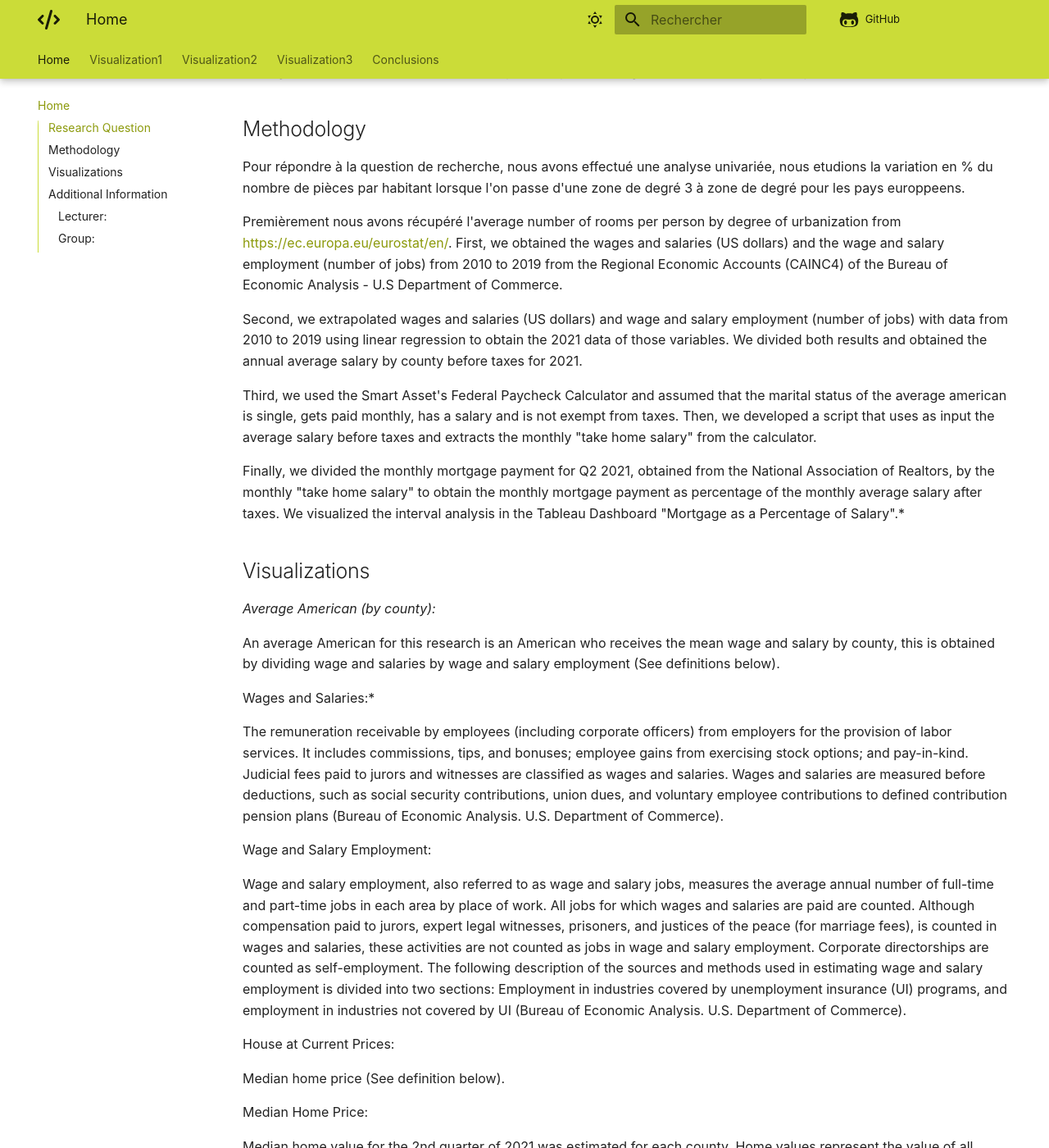
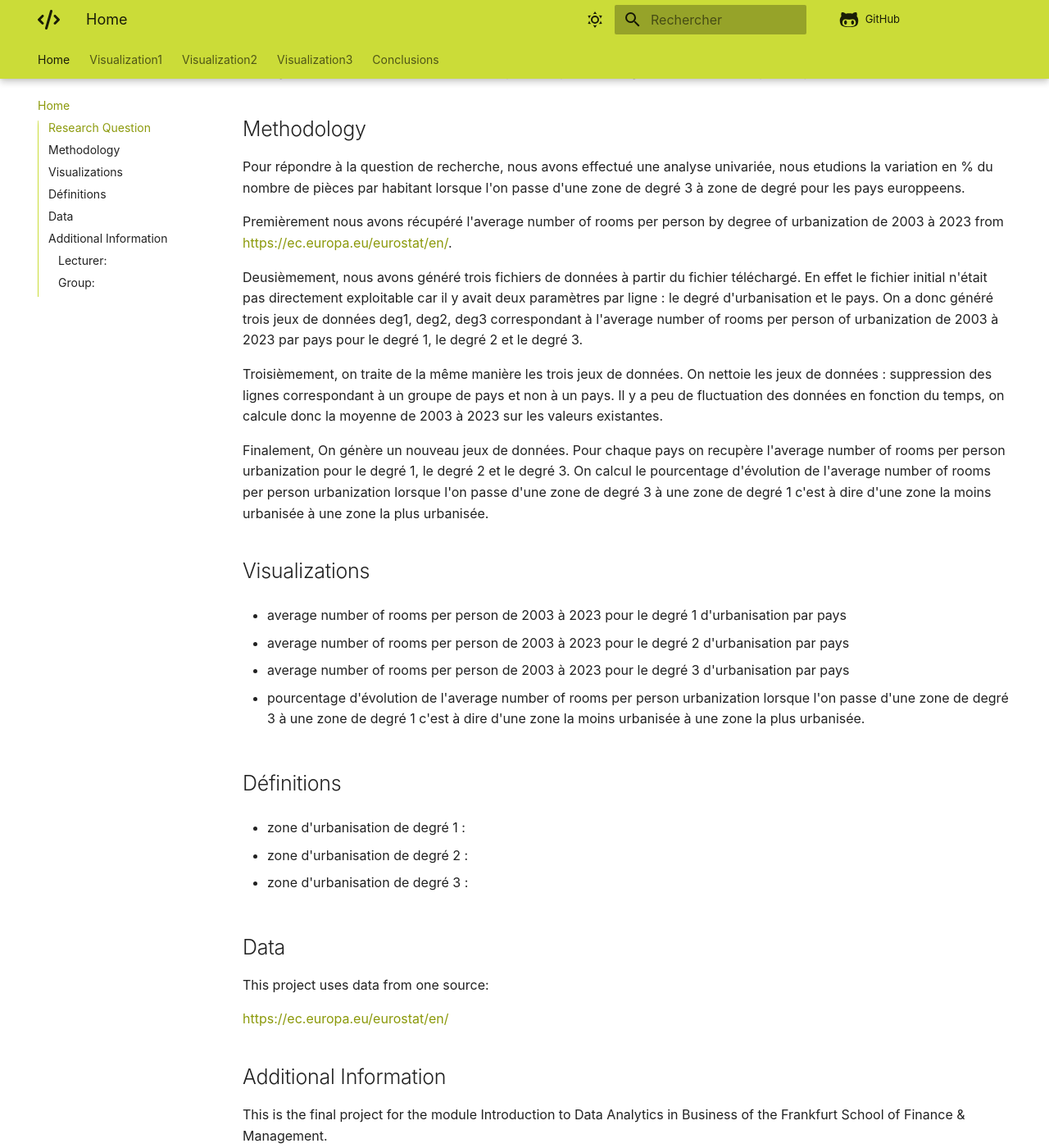
Before and after one commit to jfsql/DataAnalytics, an MkDocs documentation site: the page built from docs/index.md, in a window 1280 px wide and 1400 px high, scrolled down 204 px. Shown: the whole window at 82% size. Built offline with MkDocs 1.6.1 and Material for MkDocs 9.7.7, drawn with Linux system fonts in a browser that asks for light colours; comment, search, counter and statistics services are not loaded; some of the changed text lies outside the part shown.

Commit message:
Update index.md

```diff
--- a/docs/index.md
+++ b/docs/index.md
@@ -6,48 +6,41 @@ Le degré d'urbanisation influe t-il beaucoup sur la qualité de logement en ter
 
 Pour répondre à la question de recherche, nous avons effectué une analyse univariée, nous etudions la variation en % du nombre de pièces par habitant lorsque l'on passe d'une zone de degré 3 à zone de degré pour les pays europpeens.
 
-Premièrement nous avons récupéré l'average number of rooms per person by degree of urbanization from [https://ec.europa.eu/eurostat/en/](https://example.com/).
-First, we obtained the wages and salaries (US dollars) and the wage and salary employment (number of jobs) from 2010 to 2019 from the Regional Economic Accounts (CAINC4) of the Bureau of Economic Analysis - U.S Department of Commerce.
+Premièrement nous avons récupéré l'average number of rooms per person by degree of urbanization de 2003 à 2023 from [https://ec.europa.eu/eurostat/en/](https://example.com/).
 
-Second, we extrapolated wages and salaries (US dollars) and wage and salary employment (number of jobs) with data from 2010 to 2019 using linear regression to obtain the 2021 data of those variables. We divided both results and obtained the annual average salary by county before taxes for 2021.
+Deusièmement, nous avons généré trois fichiers de données à partir du fichier téléchargé. En effet le fichier initial n'était pas directement exploitable car il y avait deux paramètres par ligne : le degré d'urbanisation et le pays. On a donc généré trois jeux de données deg1, deg2, deg3 correspondant à l'average number of rooms per person of urbanization de 2003 à 2023 par pays pour le degré 1, le degré 2 et le degré 3.
 
-Third, we used the Smart Asset's Federal Paycheck Calculator and assumed that the marital status of the average american is single, gets paid monthly, has a salary and is not exempt from taxes. Then, we developed a script that uses as input the average salary before taxes and extracts the monthly "take home salary" from the calculator.
+Troisièmement, on traite de la même manière les trois jeux de données. On nettoie les jeux de données : suppression des lignes correspondant à un groupe de pays et non à un pays.
+Il y a peu de fluctuation des données en fonction du temps, on calcule donc la moyenne de 2003 à 2023 sur les valeurs existantes.
 
-Finally, we divided the monthly mortgage payment for Q2 2021, obtained from the National Association of Realtors, by the monthly "take home salary" to obtain the monthly mortgage payment as percentage of the monthly average salary after taxes. We visualized the interval analysis in the Tableau Dashboard "Mortgage as a Percentage of Salary".*
+Finalement, On génère un nouveau jeux de données. Pour chaque pays on recupère l'average number of rooms per person urbanization pour le degré 1, le degré 2 et le degré 3. On calcul le pourcentage d'évolution de l'average number of rooms per person urbanization lorsque l'on passe d'une zone de degré 3 à une zone de degré 1 c'est à dire d'une zone la moins urbanisée à une zone la plus urbanisée.
+
 
 ## Visualizations
 
-*Average American (by county):*
+- average number of rooms per person de 2003 à 2023 pour le degré 1 d'urbanisation par pays
 
-An average American for this research is an American who receives the mean wage and salary by county, this is obtained by dividing wage and salaries by wage and salary employment (See definitions below).
+- average number of rooms per person de 2003 à 2023 pour le degré 2 d'urbanisation par pays
 
-Wages and Salaries:*
+- average number of rooms per person de 2003 à 2023 pour le degré 3 d'urbanisation par pays
 
-The remuneration receivable by employees (including corporate officers) from employers for the provision of labor services. It includes commissions, tips, and bonuses; employee gains from exercising stock options; and pay-in-kind. Judicial fees paid to jurors and witnesses are classified as wages and salaries. Wages and salaries are measured before deductions, such as social security contributions, union dues, and voluntary employee contributions to defined contribution pension plans (Bureau of Economic Analysis. U.S. Department of Commerce).
+- pourcentage d'évolution de l'average number of rooms per person urbanization lorsque l'on passe d'une zone de degré 3 à une zone de degré 1 c'est à dire d'une zone la moins urbanisée à une zone la plus urbanisée.
 
-Wage and Salary Employment:
 
-Wage and salary employment, also referred to as wage and salary jobs, measures the average annual number of full-time and part-time jobs in each area by place of work. All jobs for which wages and salaries are paid are counted. Although compensation paid to jurors, expert legal witnesses, prisoners, and justices of the peace (for marriage fees), is counted in wages and salaries, these activities are not counted as jobs in wage and salary employment.
-Corporate directorships are counted as self-employment. The following description of the sources and methods used in estimating wage and salary employment is divided into two sections: Employment in industries covered by unemployment insurance (UI) programs, and employment in industries not covered by UI (Bureau of Economic Analysis. U.S. Department of Commerce).
+## Définitions
 
-House at Current Prices:
+ - zone d'urbanisation de degré 1 :
 
-Median home price (See definition below).
+ - zone d'urbanisation de degré 2 :
 
-Median Home Price:
+ - zone d'urbanisation de degré 3 :
 
-Median home value for the 2nd quarter of 2021 was estimated for each county. Home values represent the value of all homes instead of home sales. Base Price Subject to Population Threshold:
-The most recent American Community Survey (ACS) data was used, subject to ACS population thresholds. This means that for counties with population less than 65,000, the 5-year ACS estimates were used for the price calculations. Respectively, for counties which have a population at or exceeding the population threshold of 65,000, the 1-year ACS estimates were used (National Association of Realtors).
+## Data
 
-Monthly Mortgage Payment:
+This project uses data from one source:
 
-A 10% down payment was used to calculate the monthly mortgage payment assuming a 30-year fixed-rate fully amortizing mortgage. Mortgage payments in this study include only principal and interest payments; actual payments, which are likely to include escrow payments for insurance and taxes, may be higher (National Association of Realtors).
-Data
+[https://ec.europa.eu/eurostat/en/](https://example.com/)
 
-This project uses data from 2 sources:
-
-1. National Association of Realtors
-2. Bureau of Economic Analysis. U.S. Department of Commerce.
 ## Additional Information
 
 This is the final project for the module Introduction to Data Analytics in Business of the Frankfurt School of Finance & Management.
```
Also changed, not shown: other parts of docs/index.md (+3 -11 lines).
